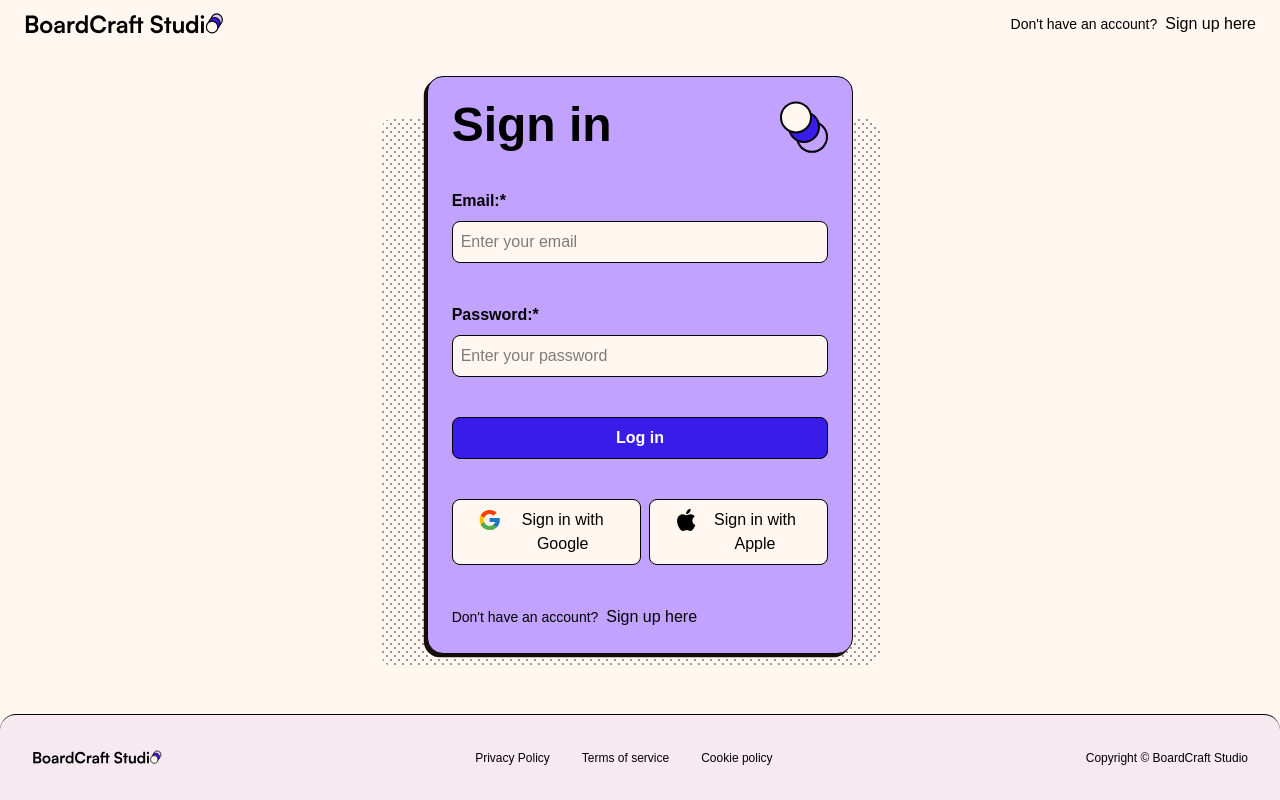
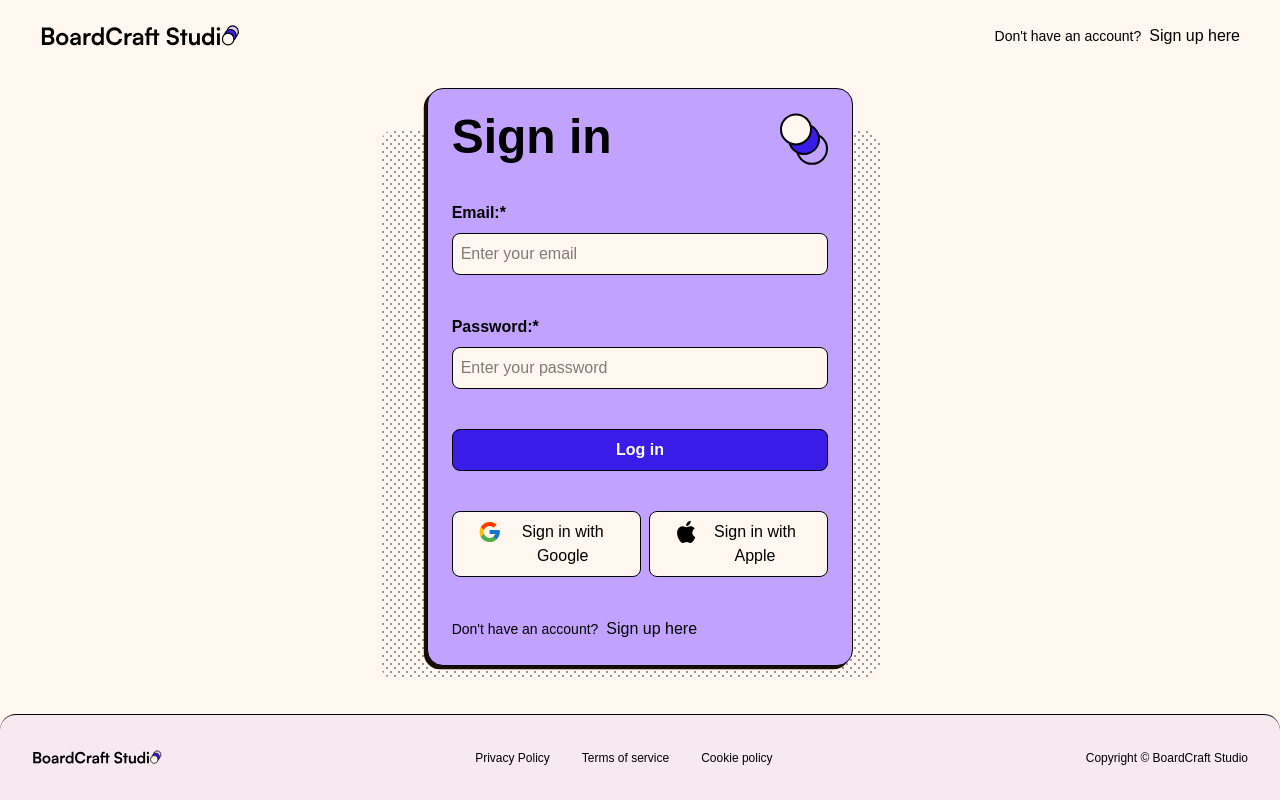
Before and after one commit to t-holmquist/learning-platform, a Next.js app: page /sign-in in a window 1280 px wide. Built offline with nearby package versions, Linux system fonts and the light colour scheme; a web font is replaced by a local one.

Commit message:
fix: adjust padding in navigation for better layout

```diff
--- a/app/sign-in/page.tsx
+++ b/app/sign-in/page.tsx
@@ -12,7 +12,7 @@
   return (
     // Dot background overflows on mobile -> overflow-x-hidden. No scroll on tablet and desktop -> h-100vh
     <div className='font-satoshi sm:min-h-screen flex flex-col justify-between overflow-x-hidden'>
-        <nav className='flex justify-between items-center py-2 px-6'>
+        <nav className='flex justify-between items-center px-5 py-5 sm:px-10'>
             <Link href={"/"}>
                 <Image src={"/icons/Logo.svg"} width={200} height={30} alt='BoardCraft Studio Logo' />
             </Link>
```
